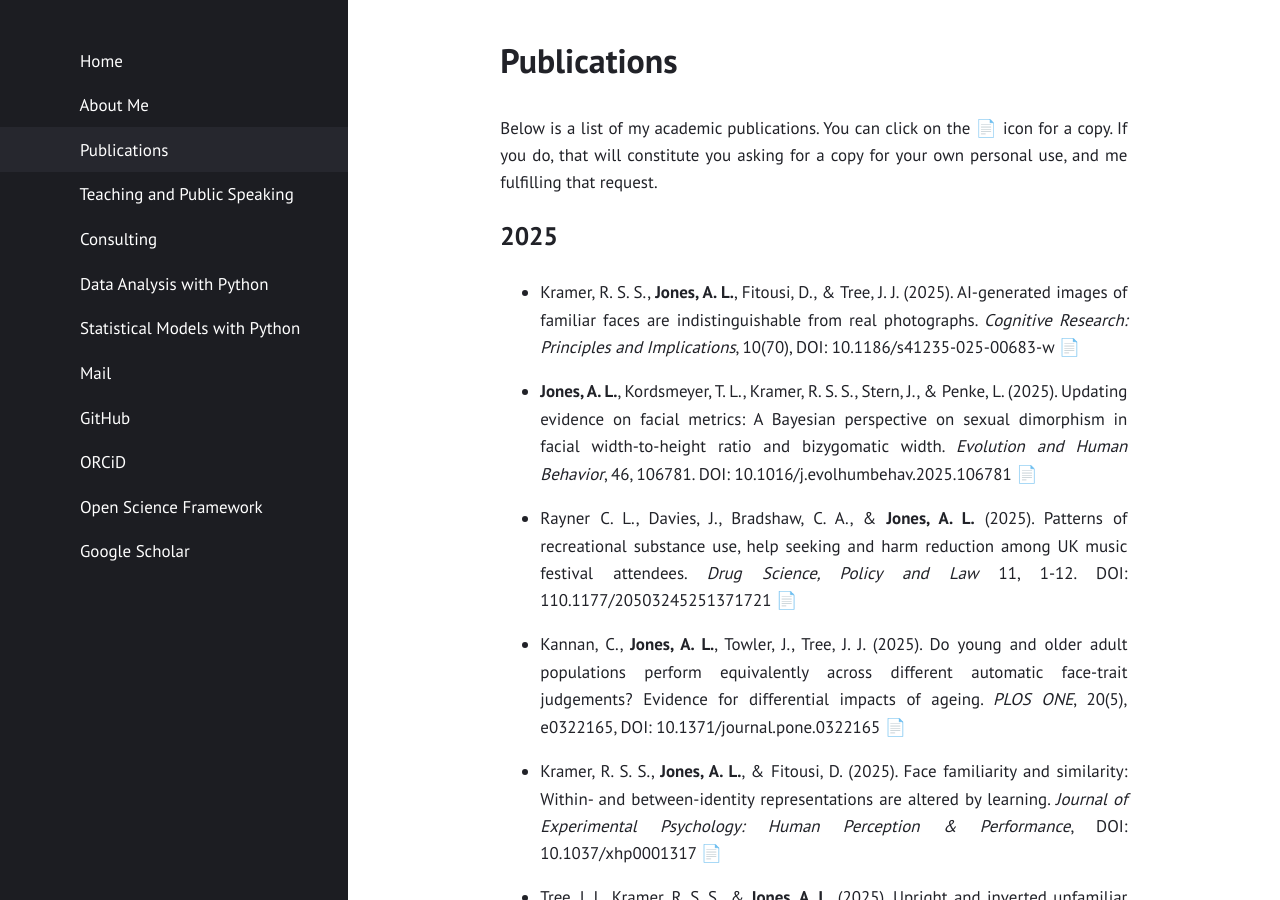
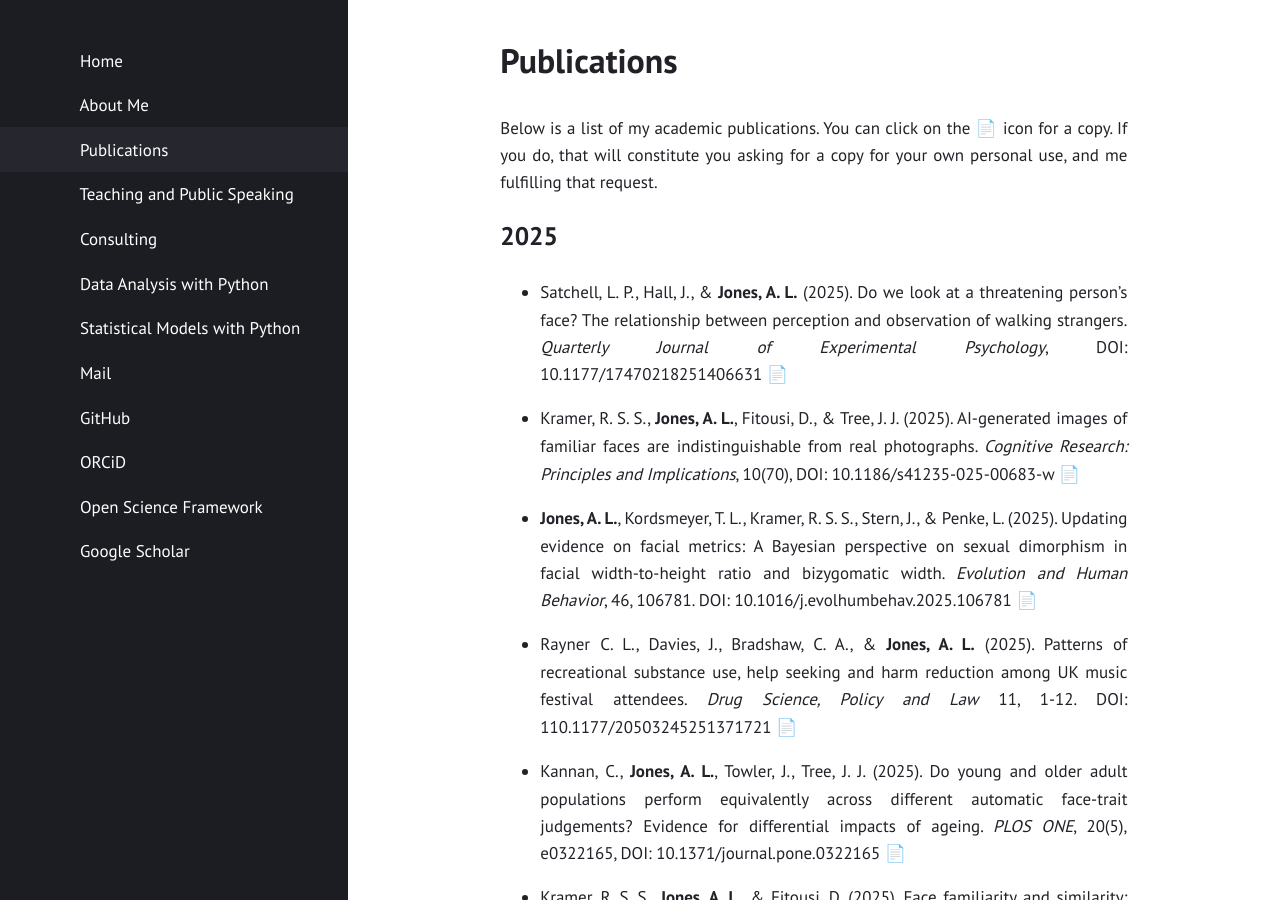
Before and after one commit to alexjonesphd/alexjonesphd.github.io, a Jekyll site: the page built from publications.md, in a window 1280 px wide and 900 px high. Built offline with Jekyll 4.4.1, drawn with Linux system fonts in a browser that asks for light colours.

Commit message:
regi report

```diff
--- a/publications.md
+++ b/publications.md
@@ -7,6 +7,8 @@ layout: page
 Below is a list of my academic publications. You can click on the 📄 icon for a copy. If you do, that will constitute you asking for a copy for your own personal use, and me fulfilling that request.
 
 ## 2025
+- Satchell, L. P., Hall, J., & **Jones, A. L.** (2025). Do we look at a threatening person's face? The relationship between perception and observation of walking strangers. *Quarterly Journal of Experimental Psychology*, DOI: 10.1177/17470218251406631 [📄](https://alexjonesphd.github.io/assets/papers/2025/satchell2025.pdf)
+
 - Kramer, R. S. S., **Jones, A. L.**, Fitousi, D., & Tree, J. J. (2025). AI-generated images of familiar faces are indistinguishable from real photographs. *Cognitive Research: Principles and Implications*, 10(70), DOI: 10.1186/s41235-025-00683-w [📄](https://alexjonesphd.github.io/assets/papers/2025/kramerjonesfitousitree2025.pdf)
 
 - **Jones, A. L.**, Kordsmeyer, T. L., Kramer, R. S. S., Stern, J., & Penke, L. (2025). Updating evidence on facial metrics: A Bayesian perspective on sexual dimorphism in facial width-to-height ratio and bizygomatic width. *Evolution and Human Behavior*, 46, 106781. DOI: 10.1016/j.evolhumbehav.2025.106781  [📄](https://alexjonesphd.github.io/assets/papers/2025/jonesetal2025.pdf)
```
Also changed, not shown: 3 other files.
